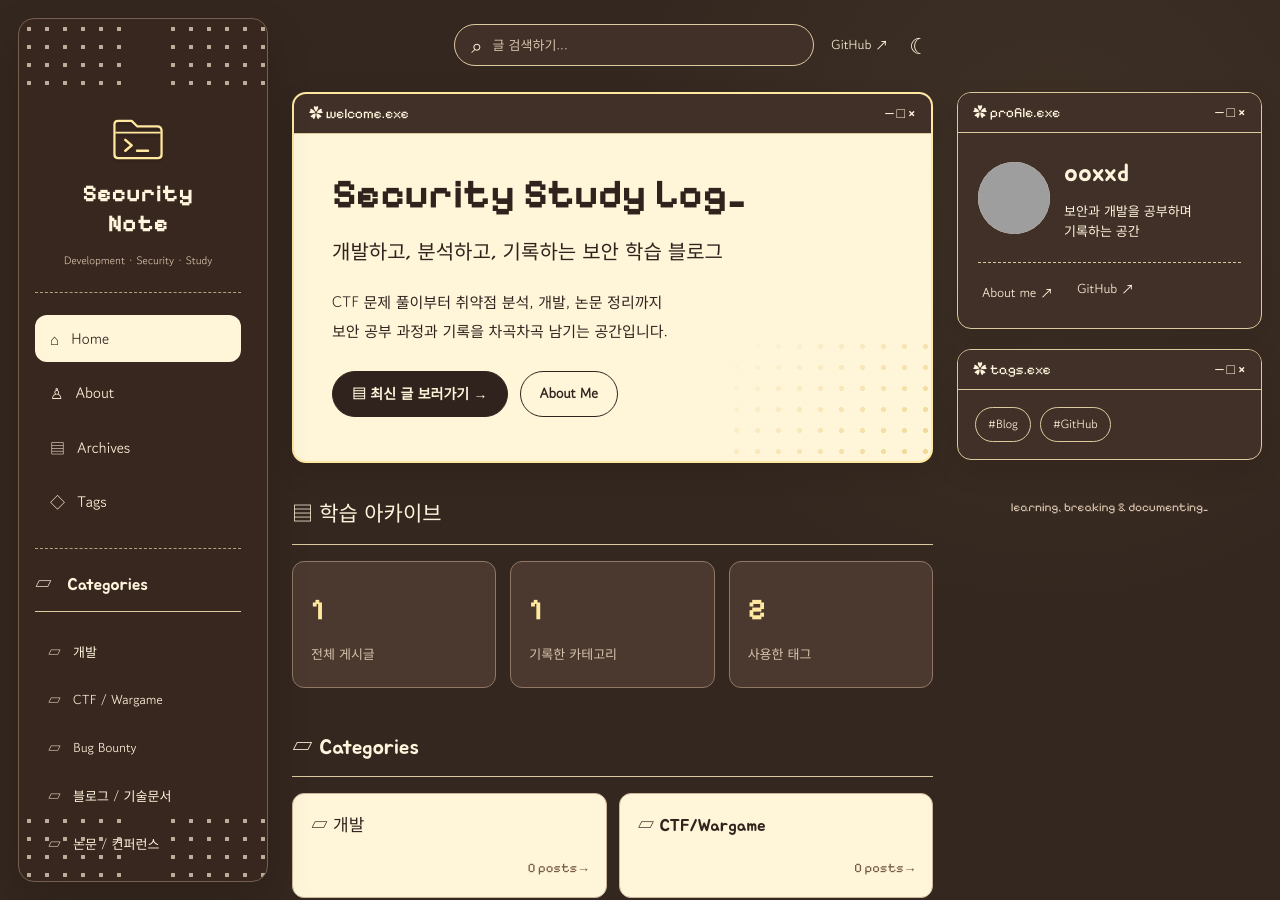
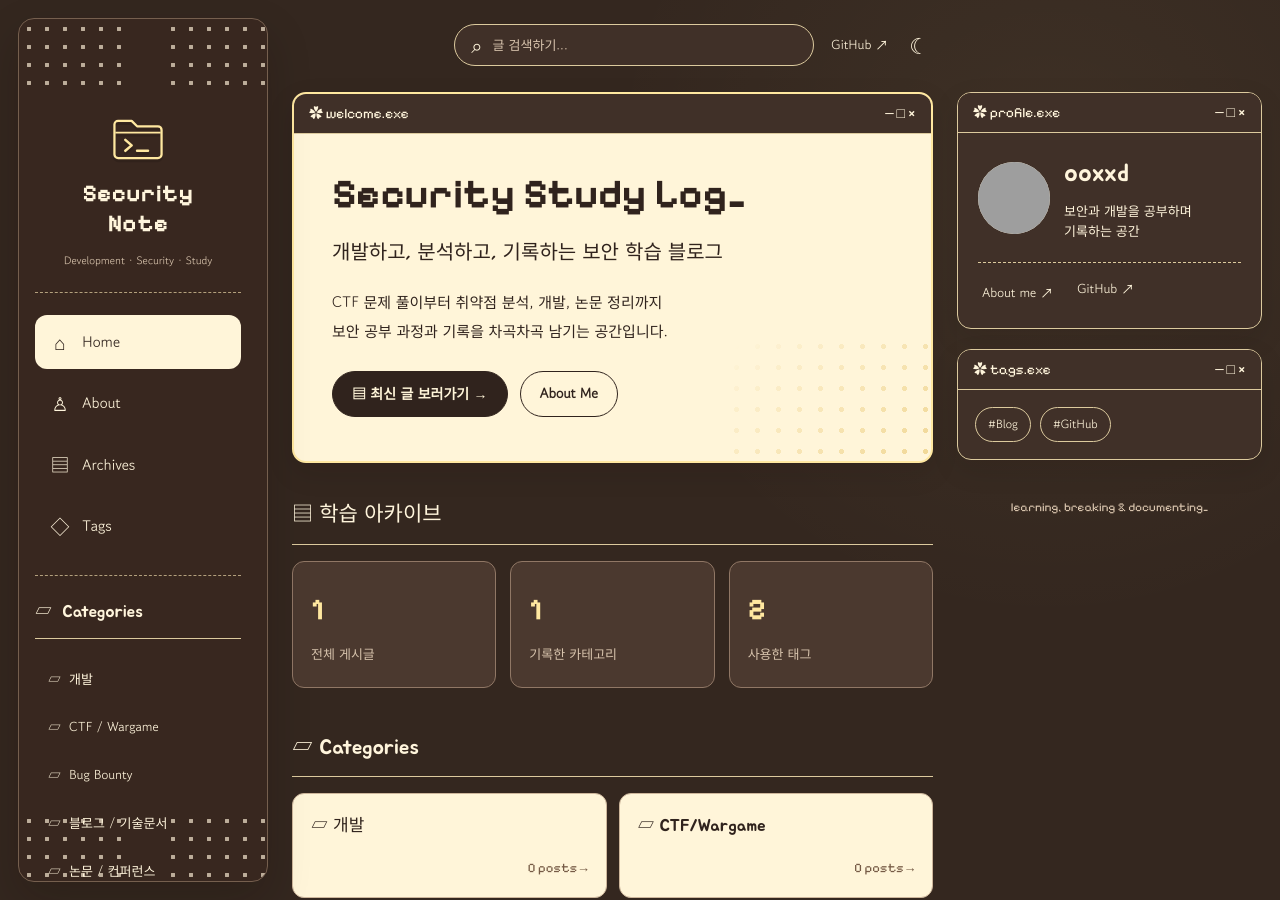
Before and after one commit to ooxxd/ooxxd.github.io, a Jekyll site: the page index.html, which Jekyll copies as it is, in a window 1280 px wide and 900 px high. Built offline with Jekyll 4.4.1, drawn with Linux system fonts in a browser that asks for light colours; grey boxes are pictures that could not be loaded.

Commit message:
Update index.html

```diff
--- a/index.html
+++ b/index.html
@@ -1,382 +1,225 @@
-
 <!DOCTYPE html>
 <html lang="ko">
-
 <head>
   <meta charset="UTF-8">
   <meta name="viewport" content="width=device-width, initial-scale=1.0">
+  <meta name="description" content="개발과 정보보안을 공부하며 기록하는 ooxxd의 Security Note">
+  <meta name="theme-color" content="#34271f">
 
   <title>ooxxd | Security Note</title>
 
-  <!-- Google Fonts -->
   <link rel="preconnect" href="https://fonts.googleapis.com">
-  <link rel="preconnect"
-        href="https://fonts.gstatic.com"
-        crossorigin>
-
+  <link rel="preconnect" href="https://fonts.gstatic.com" crossorigin>
   <link
     href="https://fonts.googleapis.com/css2?family=Gowun+Dodum&family=Jua&family=Pixelify+Sans:wght@400;500;600;700&display=swap"
     rel="stylesheet"
   >
-
-  <!-- CSS -->
   <link rel="stylesheet" href="./style.css">
-
-  <!-- JavaScript -->
   <script src="./script.js" defer></script>
 </head>
 
 <body>
-
   <div class="app">
-
-    <!-- ===================================
-         왼쪽 사이드바
-    =================================== -->
-
-    <aside class="sidebar" id="sidebar">
-
-      <!-- 상단 땡땡이 무늬 -->
-      <div class="sidebar-check sidebar-check-top"
-           aria-hidden="true"></div>
-
-      <!-- 가운데 메뉴: 이 영역만 스크롤 -->
+    <!-- 왼쪽 사이드바: .sidebar-scroll 영역만 스크롤됩니다. -->
+    <aside class="sidebar" id="sidebar" aria-label="블로그 사이드바">
       <div class="sidebar-scroll">
-
-        <!-- 블로그 로고 및 제목 -->
         <div class="brand">
-
-          <div class="logo-button">
-
-            <!-- 폴더 안에 터미널 기호 -->
-            <svg class="folder-terminal-icon"
-                 viewBox="0 0 64 56"
-                 xmlns="http://www.w3.org/2000/svg"
-                 role="img"
-                 aria-label="터미널 폴더 아이콘">
-
-              <!-- 폴더 외곽 -->
+          <div class="logo-button" aria-hidden="true">
+            <!-- 폴더 안에 >_ 기호가 들어간 터미널 아이콘 -->
+            <svg
+              class="folder-terminal-icon"
+              viewBox="0 0 64 56"
+              xmlns="http://www.w3.org/2000/svg"
+              fill="none"
+            >
               <path
-                d="M6 16 V12 Q6 8 10 8 H25
-                   L31 14 H53 Q58 14 58 19
-                   V45 Q58 49 54 49 H10
-                   Q6 49 6 45 Z"
-                fill="none"
+                d="M6 16V12c0-2.2 1.8-4 4-4h15l6 6h23c2.2 0 4 1.8 4 4v27c0 2.2-1.8 4-4 4H10c-2.2 0-4-1.8-4-4V16Z"
                 stroke="currentColor"
                 stroke-width="2.5"
                 stroke-linejoin="round"
               />
-
-              <!-- 폴더 안쪽 선 -->
+              <path d="M7 21h50" stroke="currentColor" stroke-width="2" />
               <path
-                d="M7 21 H57"
-                fill="none"
-                stroke="currentColor"
-                stroke-width="2"
-              />
-
-              <!-- 터미널 > 기호 -->
-              <path
-                d="M18 29 L25 35 L18 41"
-                fill="none"
+                d="m18 29 7 6-7 6"
                 stroke="currentColor"
                 stroke-width="2.8"
                 stroke-linecap="round"
                 stroke-linejoin="round"
               />
-
-              <!-- 터미널 _ 기호 -->
               <path
-                d="M31 41 H43"
-                fill="none"
+                d="M31 41h12"
                 stroke="currentColor"
                 stroke-width="2.8"
                 stroke-linecap="round"
               />
-
             </svg>
           </div>
 
           <h1>Security<br>Note</h1>
-
-          <p>
-            Development · Security · Study
-          </p>
-
+          <p>Development · Security · Study</p>
         </div>
 
-        <!-- 구분선 -->
-        <div class="side-divider"></div>
+        <div class="side-divider" aria-hidden="true"></div>
 
-        <!-- 메인 메뉴 -->
-        <nav class="main-nav"
-             aria-label="주 메뉴">
-
-          <button
-            type="button"
-            data-page="home"
-            class="nav-btn active">
-            ⌂ <span>Home</span>
+        <nav class="main-nav" aria-label="주 메뉴">
+          <button type="button" data-page="home" class="nav-btn active">
+            <span class="nav-icon" aria-hidden="true">⌂</span>
+            <span>Home</span>
           </button>
-
-          <button
-            type="button"
-            data-page="about"
-            class="nav-btn">
-            ♙ <span>About</span>
+          <button type="button" data-page="about" class="nav-btn">
+            <span class="nav-icon" aria-hidden="true">♙</span>
+            <span>About</span>
           </button>
-
-          <button
-            type="button"
-            data-page="archives"
-            class="nav-btn">
-            ▤ <span>Archives</span>
+          <button type="button" data-page="archives" class="nav-btn">
+            <span class="nav-icon" aria-hidden="true">▤</span>
+            <span>Archives</span>
           </button>
-
-          <button
-            type="button"
-            data-page="tags"
-            class="nav-btn">
-            ◇ <span>Tags</span>
+          <button type="button" data-page="tags" class="nav-btn">
+            <span class="nav-icon" aria-hidden="true">◇</span>
+            <span>Tags</span>
           </button>
-
         </nav>
 
-        <!-- 구분선 -->
-        <div class="side-divider"></div>
+        <div class="side-divider" aria-hidden="true"></div>
 
-        <!-- 카테고리 -->
-        <div class="category-menu">
+        <section class="category-menu" aria-labelledby="category-title">
+          <h2 id="category-title">▱&nbsp; Categories</h2>
 
-          <h2>▱ &nbsp; Categories</h2>
+          <button type="button" class="category-btn" data-category="개발">
+            <span aria-hidden="true">▱</span>&nbsp; 개발
+          </button>
+          <button type="button" class="category-btn" data-category="CTF/Wargame">
+            <span aria-hidden="true">▱</span>&nbsp; CTF / Wargame
+          </button>
+          <button type="button" class="category-btn" data-category="Bug Bounty">
+            <span aria-hidden="true">▱</span>&nbsp; Bug Bounty
+          </button>
+          <button type="button" class="category-btn" data-category="블로그/기술문서">
+            <span aria-hidden="true">▱</span>&nbsp; 블로그 / 기술문서
+          </button>
+          <button type="button" class="category-btn" data-category="논문/컨퍼런스">
+            <span aria-hidden="true">▱</span>&nbsp; 논문 / 컨퍼런스
+          </button>
+          <button type="button" class="category-btn" data-category="공모전/자격증">
+            <span aria-hidden="true">▱</span>&nbsp; 공모전 / 자격증
+          </button>
+        </section>
 
-          <button
-            type="button"
-            class="category-btn"
-            data-category="개발">
-            ▱ &nbsp; 개발
-          </button>
+        <div class="side-divider" aria-hidden="true"></div>
 
-          <button
-            type="button"
-            class="category-btn"
-            data-category="CTF/Wargame">
-            ▱ &nbsp; CTF / Wargame
-          </button>
-
-          <button
-            type="button"
-            class="category-btn"
-            data-category="Bug Bounty">
-            ▱ &nbsp; Bug Bounty
-          </button>
-
-          <button
-            type="button"
-            class="category-btn"
-            data-category="블로그/기술문서">
-            ▱ &nbsp; 블로그 / 기술문서
-          </button>
-
-          <button
-            type="button"
-            class="category-btn"
-            data-category="논문/컨퍼런스">
-            ▱ &nbsp; 논문 / 컨퍼런스
-          </button>
-
-          <button
-            type="button"
-            class="category-btn"
-            data-category="공모전/자격증">
-            ▱ &nbsp; 공모전 / 자격증
-          </button>
-
-        </div>
-
-        <!-- 하단 정보 -->
-        <div class="side-divider"></div>
-
-        <div class="side-footer">
+        <footer class="side-footer">
           <small>© 2026 ooxxd</small>
-        </div>
-
+          <span>read · learn · record_</span>
+        </footer>
       </div>
-
-      <!-- 하단 땡땡이 무늬 -->
-      <div class="sidebar-check sidebar-check-bottom"
-           aria-hidden="true"></div>
-
     </aside>
 
-
-    <!-- ===================================
-         중앙 메인 화면
-    =================================== -->
-
+    <!-- 중앙 콘텐츠 -->
     <main class="main">
-
-      <!-- 상단 검색 및 메뉴 -->
       <header class="topbar">
-
-        <!-- 모바일 메뉴 -->
         <button
           type="button"
           class="mobile-menu"
           id="menu-toggle"
-          aria-label="메뉴 열기">
+          aria-label="메뉴 열기 또는 닫기"
+          aria-controls="sidebar"
+        >
           ☰
         </button>
 
-        <!-- 검색 -->
-        <div class="search-wrap">
-
+        <label class="search-wrap" for="search">
           <span aria-hidden="true">⌕</span>
-
           <input
             type="search"
             id="search"
             placeholder="글 검색하기..."
             aria-label="게시글 검색"
+            autocomplete="off"
           >
+        </label>
 
-        </div>
-
-        <!-- GitHub -->
         <a
           id="github-link"
           href="https://github.com/ooxxd"
           target="_blank"
-          rel="noopener noreferrer">
+          rel="noopener noreferrer"
+        >
           GitHub ↗
         </a>
 
-        <!-- 테마 변경 -->
         <button
           type="button"
           id="theme-toggle"
           class="icon-button"
-          aria-label="테마 변경">
+          aria-label="다크 또는 라이트 테마로 변경"
+          title="테마 변경"
+        >
           ☾
         </button>
-
       </header>
 
-
-      <!-- 실제 화면이 표시되는 영역 -->
-      <!-- Home, About, Archives, Tags, 카테고리 -->
-      <div id="page-content"
-           aria-live="polite">
-
-        <!-- script.js가 내용을 자동으로 표시 -->
-
+      <div id="page-content" aria-live="polite" aria-busy="false">
+        <noscript>
+          <section class="content-panel">
+            <h2>JavaScript가 필요합니다.</h2>
+            <p>게시글과 메뉴를 보려면 브라우저에서 JavaScript를 켜 주세요.</p>
+          </section>
+        </noscript>
       </div>
-
     </main>
 
-
-    <!-- ===================================
-         오른쪽 사이드 위젯
-    =================================== -->
-
-    <aside class="widgets">
-
-      <!-- 프로필 -->
+    <!-- 오른쪽 위젯 -->
+    <aside class="widgets" aria-label="프로필과 태그">
       <section class="window profile-widget">
-
         <div class="window-bar">
           <span>✿ profile.exe</span>
-          <span>─ □ ×</span>
+          <span aria-hidden="true">─ □ ×</span>
         </div>
 
         <div class="widget-content">
-
           <div class="profile-row">
-
-            <!-- 프로필 사진: GitHub에서 변경 -->
             <div class="profile-photo">
-
               <img
                 id="profile-img"
                 src="./assets/profile.png"
                 alt="ooxxd 프로필 사진"
               >
-
-              <span
-                id="profile-placeholder"
-                hidden>
-                o
-              </span>
-
+              <span id="profile-placeholder" hidden aria-hidden="true">o</span>
             </div>
 
-            <!-- 프로필 소개 -->
             <div>
-
               <h2>ooxxd</h2>
-
-              <p>
-                보안과 개발을 공부하며<br>
-                기록하는 공간
-              </p>
-
+              <p>보안과 개발을 공부하며<br>기록하는 공간</p>
             </div>
-
           </div>
 
-          <!-- 프로필 링크 -->
           <div class="profile-links">
-
-            <button
-              type="button"
-              data-page="about"
-              class="text-link">
+            <button type="button" data-page="about" class="text-link">
               About me ↗
             </button>
-
             <a
               href="https://github.com/ooxxd"
               target="_blank"
-              rel="noopener noreferrer">
+              rel="noopener noreferrer"
+            >
               GitHub ↗
             </a>
-
           </div>
-
         </div>
-
       </section>
 
-
-      <!-- 태그 위젯 -->
       <section class="window">
-
         <div class="window-bar">
           <span>✿ tags.exe</span>
-          <span>─ □ ×</span>
+          <span aria-hidden="true">─ □ ×</span>
         </div>
-
-        <div id="widget-tags"
-             class="widget-tags">
-
-          <!-- 게시글 태그 자동 표시 -->
-
+        <div id="widget-tags" class="widget-tags">
+          <!-- script.js가 게시글 태그를 표시합니다. -->
         </div>
-
       </section>
 
-
-      <!-- 하단 문구 -->
-      <div class="side-note">
-        learning, breaking & documenting_
-      </div>
-
+      <div class="side-note">learning, breaking &amp; documenting_</div>
     </aside>
-
   </div>
-
-  <!-- 알림 영역 -->
-  <div id="toast" role="status"></div>
-
 </body>
 </html>
```
